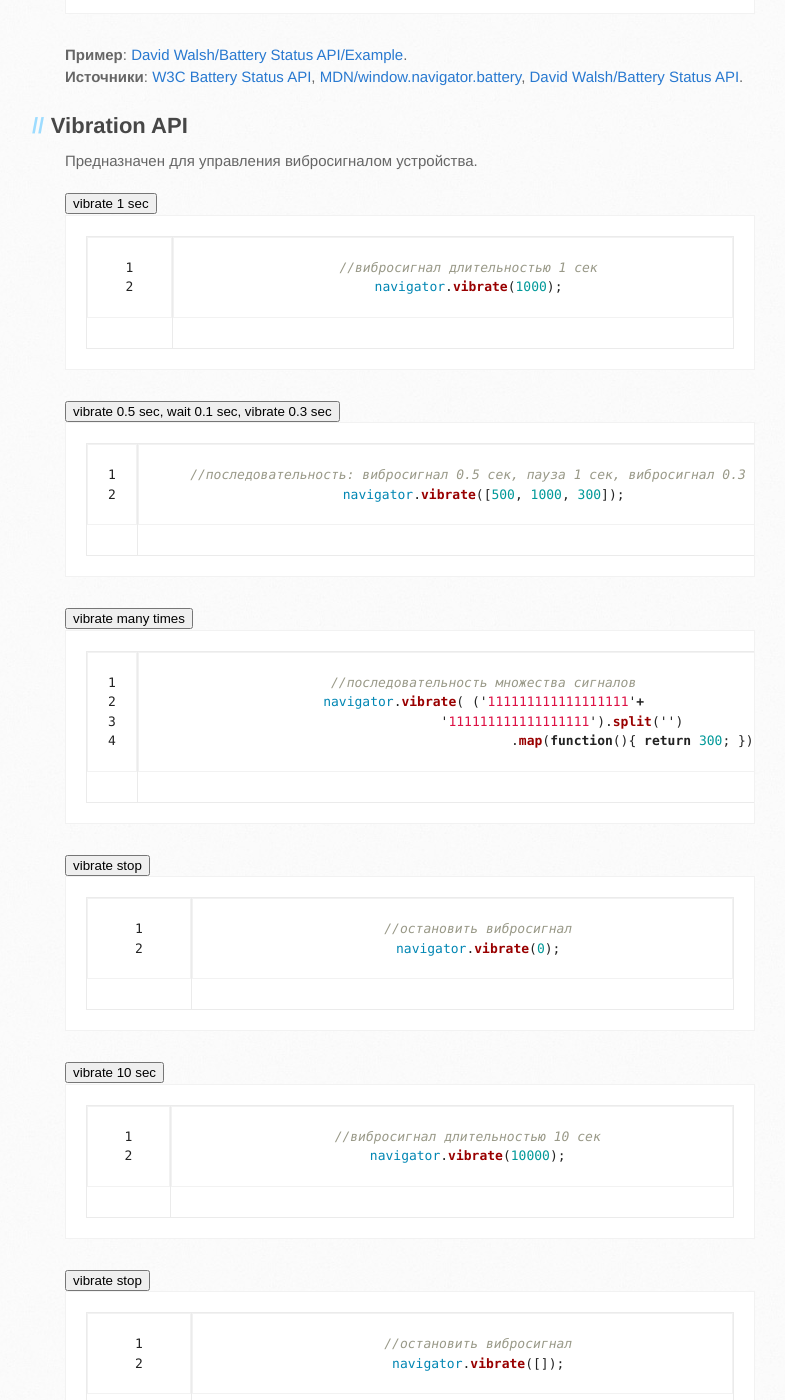
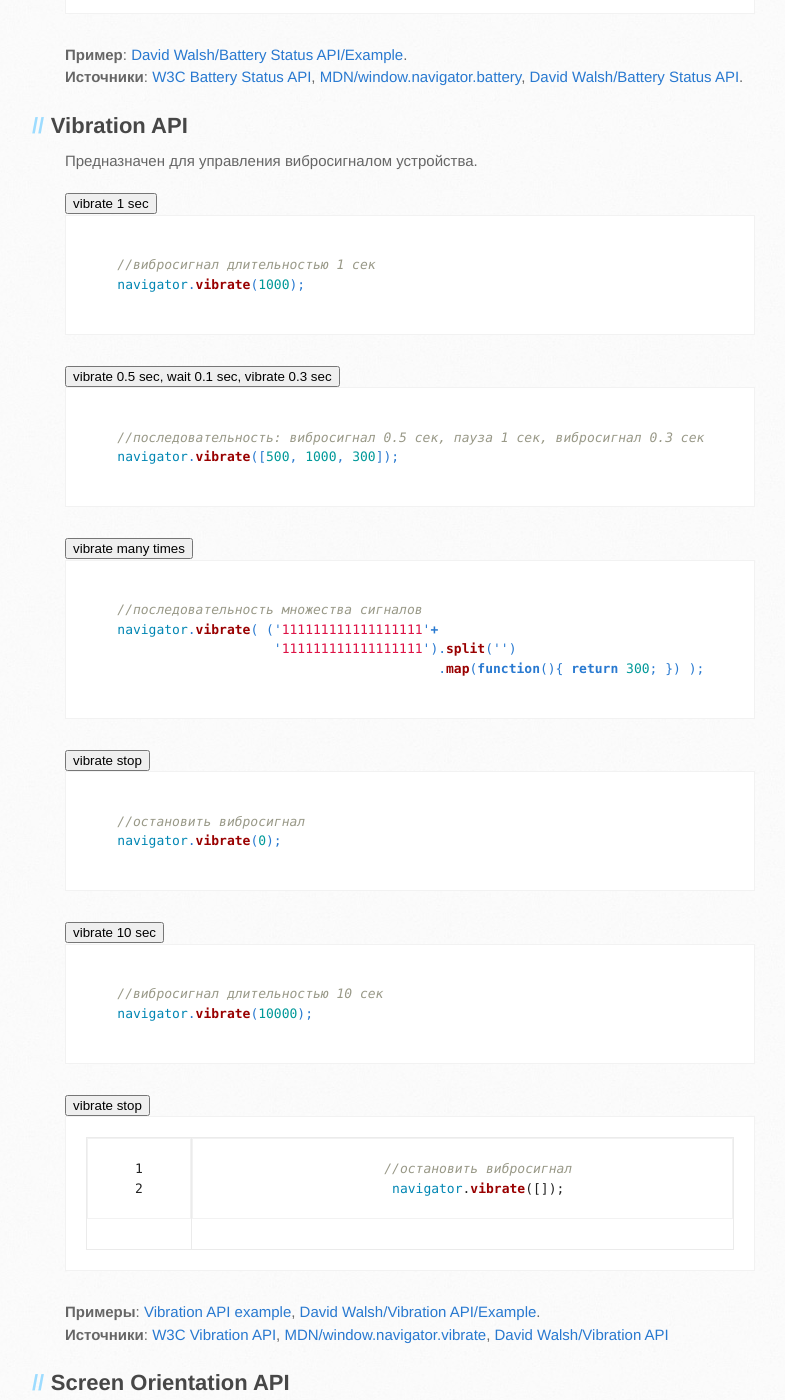
Before and after one commit to sergeymakoveev/sergeymakoveev.github.com, a Jekyll site: the page built from _posts/2013-01-16-frontend-trends.md, in a window 1280 px wide and 1400 px high, scrolled down 2651 px. Shown: the whole window, without its empty margins (105-890 px from the left). Built offline with Jekyll 4.4.1, drawn with Linux system fonts in a browser that asks for light colours; nearby versions of some CDN libraries; some web fonts are replaced; Markdown is read by kramdown in place of the engine named in the settings.

Commit message:
[edit] _posts/2013-01-16-frontend-trends.md

````diff
--- a/_posts/2013-01-16-frontend-trends.md
+++ b/_posts/2013-01-16-frontend-trends.md
@@ -112,12 +112,12 @@ tags: [js, api, js api, frontend, html, interface, mdn, mozilla, w3c]
        " />
 </div>
 
-{% highlight js linenos %}
+```js
 
     //вибросигнал длительностью 1 сек
     navigator.vibrate(1000);
 
-{% endhighlight %}
+```
 
 <div markdown="0">
 <input type="button" value="vibrate 0.5 sec, wait 0.1 sec, vibrate 0.3 sec"
@@ -127,12 +127,12 @@ tags: [js, api, js api, frontend, html, interface, mdn, mozilla, w3c]
        " />
 </div>
 
-{% highlight js linenos %}
+```js
 
     //последовательность: вибросигнал 0.5 сек, пауза 1 сек, вибросигнал 0.3 сек
     navigator.vibrate([500, 1000, 300]);
 
-{% endhighlight %}
+```
 
 <div markdown="0">
 <input type="button" value="vibrate many times"
@@ -144,14 +144,14 @@ tags: [js, api, js api, frontend, html, interface, mdn, mozilla, w3c]
        " />
 </div>
 
-{% highlight js linenos %}
+```js
 
     //последовательность множества сигналов
     navigator.vibrate( ('111111111111111111'+
                         '111111111111111111').split('')
                                              .map(function(){ return 300; }) );
 
-{% endhighlight %}
+```
 
 <div markdown="0">
 <input type="button" value="vibrate stop"
@@ -161,12 +161,12 @@ tags: [js, api, js api, frontend, html, interface, mdn, mozilla, w3c]
        " />
 </div>
 
-{% highlight js linenos %}
+```js
 
     //остановить вибросигнал
     navigator.vibrate(0);
 
-{% endhighlight %}
+```
 
 <div markdown="0">
 <input type="button" value="vibrate 10 sec"
@@ -176,12 +176,12 @@ tags: [js, api, js api, frontend, html, interface, mdn, mozilla, w3c]
        " />
 </div>
 
-{% highlight js linenos %}
+```js
 
     //вибросигнал длительностью 10 сек
     navigator.vibrate(10000);
 
-{% endhighlight %}
+```
 
 <div markdown="0">
 <input type="button" value="vibrate stop"
````
